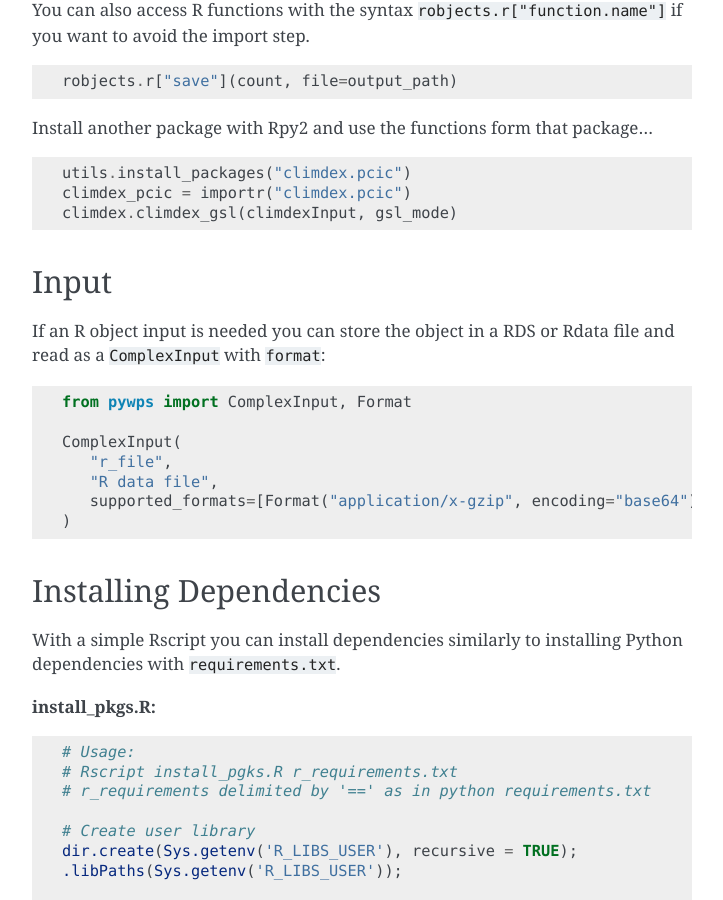
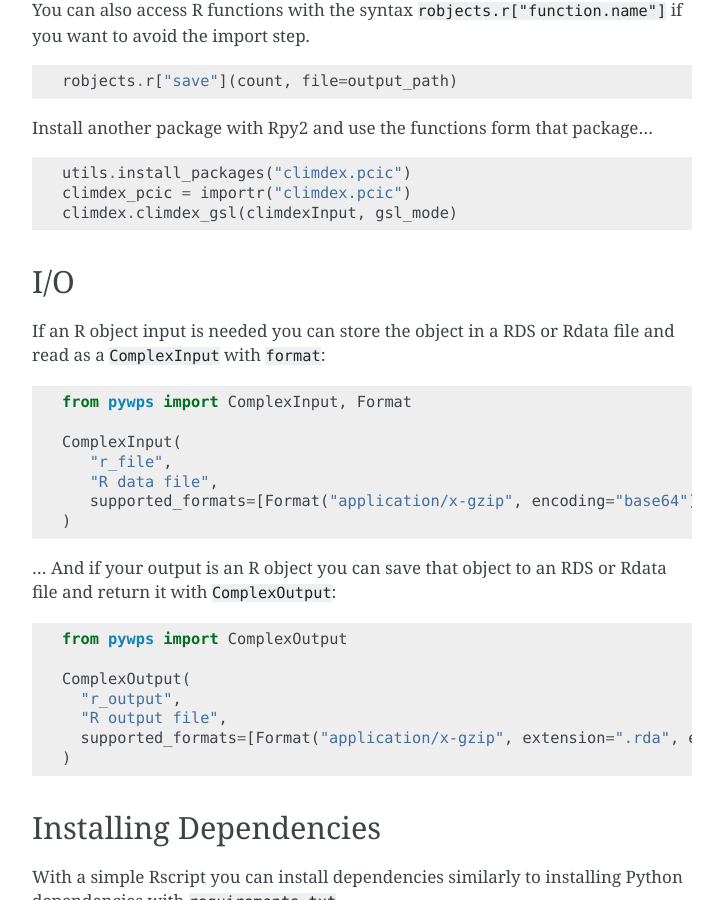
Before and after one commit to bird-house/birdhouse-docs, a Sphinx documentation site: the page built from docs/source/tutorial_r.rst, in a window 1280 px wide and 900 px high, scrolled down 926 px. Shown: the whole window, without its empty margins (388-1111 px from the left). Built offline with Sphinx 7.4.7, drawn with Linux system fonts in a browser that asks for light colours; pages that are not in the unit, such as notebooks, are missing from menus.

Commit message:
Add Output format example

```diff
--- a/docs/source/tutorial_r.rst
+++ b/docs/source/tutorial_r.rst
@@ -54,9 +54,9 @@ Install another package with Rpy2 and use the functions form that package...
    climdex_pcic = importr("climdex.pcic")
    climdex.climdex_gsl(climdexInput, gsl_mode)
 
-.. _input:
+.. _io:
 
-Input
+I/O
 .....
 
 If an R object input is needed you can store the object in a RDS or Rdata file and read as a :code:`ComplexInput` with :code:`format`:
@@ -69,6 +69,18 @@ If an R object input is needed you can store the object in a RDS or Rdata file a
       "r_file",
       "R data file",
       supported_formats=[Format("application/x-gzip", encoding="base64")],
+   )
+
+... And if your output is an R object you can save that object to an RDS or Rdata file and return it with :code:`ComplexOutput`:
+
+.. code-block:: Python
+
+   from pywps import ComplexOutput
+
+   ComplexOutput(
+     "r_output",
+     "R output file",
+     supported_formats=[Format("application/x-gzip", extension=".rda", encoding="base64")],
    )
 
 .. _dep:
```
